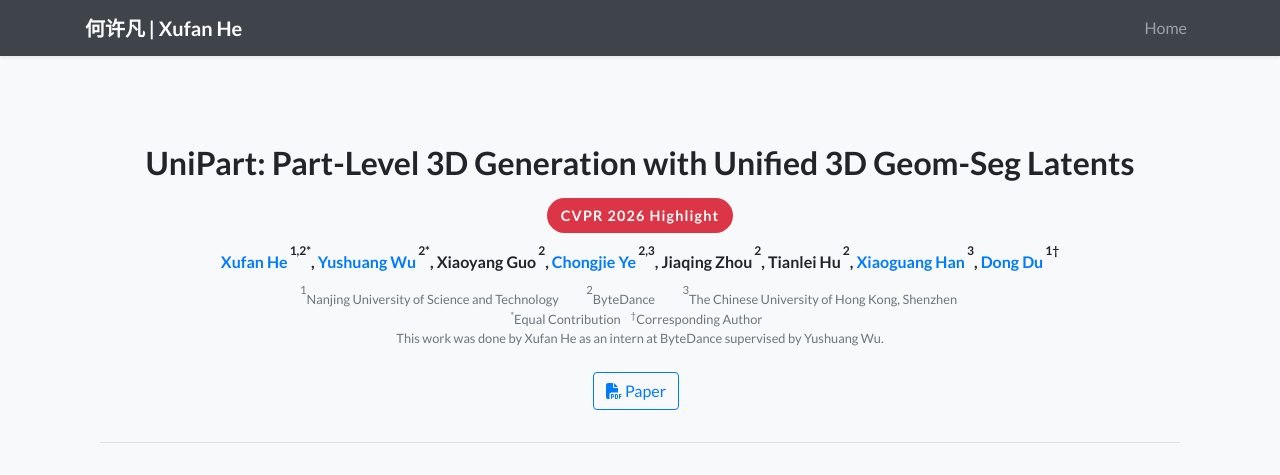
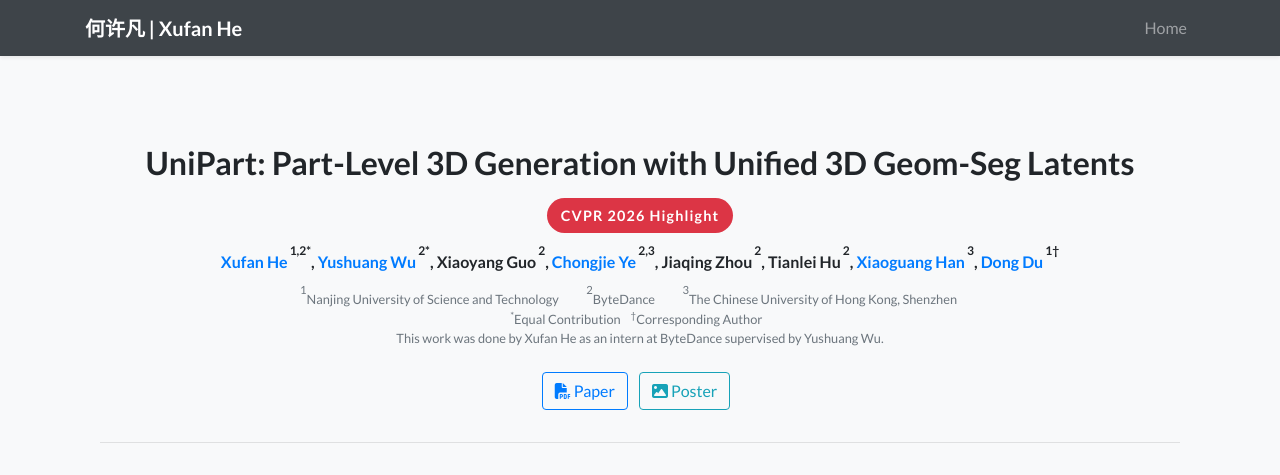
Before and after one commit to xfanhe/xfanhe.github.io, a Jekyll site: the page built from projects/unipart/index.html, in a window 1280 px wide and 900 px high, cut to the strip 0-475 px from the top of the window. Built offline with Jekyll 4.4.1, drawn with Linux system fonts in a browser that asks for light colours; a style sheet for code colours, icons or effects is not loaded.

Commit message:
Add Unipart poster and pin Ruby version

```diff
--- a/projects/unipart/index.html
+++ b/projects/unipart/index.html
@@ -73,6 +73,9 @@ container_class: container-xl
         <div class="mb-4">
           <a href="https://arxiv.org/abs/2512.09435" target="_blank" class="btn btn-outline-primary mr-2 mb-2">
             <i class="fas fa-file-pdf"></i> Paper
+          </a>
+          <a href="assets/poster.pdf" target="_blank" class="btn btn-outline-info mr-2 mb-2">
+            <i class="fas fa-image"></i> Poster
           </a>
           <!-- <a href="#" target="_blank" class="btn btn-outline-dark mr-2 mb-2">
             <i class="fab fa-github"></i> Code
```
Also changed, not shown: 2 other files.
